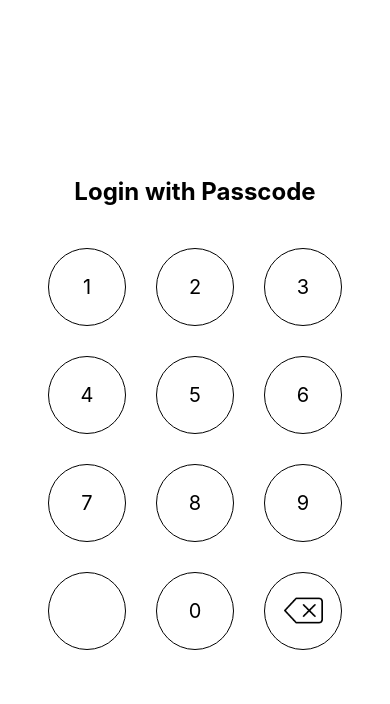
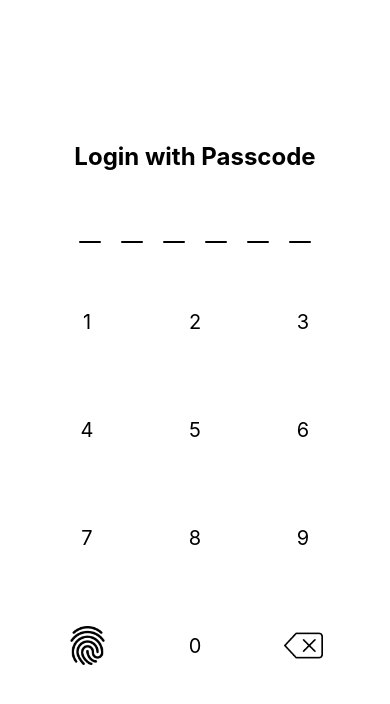
Before and after one commit to RaoSahab14127/GalleryApp, a React Native app: screen / in a window 390 px wide. Shown: the top 704 px of the page. Built offline with nearby package versions, Linux system fonts and the light colour scheme.

Commit message:
lockscreen almost done

```diff
--- a/screen/lockScreen/index.js
+++ b/screen/lockScreen/index.js
@@ -1,12 +1,15 @@
-import React from 'react'
+import React, { useState } from 'react'
 import {View, Text, StyleSheet, ScrollView, Dimensions, FlatList,Touchable, TouchableOpacity, Image} from 'react-native'
 
 const {width , height} = Dimensions.get('window')
  const dialPadSize = width*.2
  const dialPadSizeh = height*.2
-const dialPad = [1,2,3,4,5,6,7,8,9,"",0,'del']
+const dialPad = [1,2,3,4,5,6,7,8,9,"ss" ,0,'del']
 const pinLength = 6;
 function LockScreen() {
+    const [pincode, setPincode] = useState([])
+
+    // dailpad
     const DialPad = ()=>{
         return (
             <View style={{height: 420 }}>
@@ -20,18 +23,27 @@ function LockScreen() {
                 renderItem={
                     ({item})=>{
                         return(
+
+                                // (item ==='del'|| item ==="ss") ? <View style={{
+                                //     width: dialPadSize,
+                                //     height: dialPadSize,
+
+                                //     alignItems: "center",
+
+                                //     justifyContent:'center'}}></View>:
                             <TouchableOpacity onPress={()=>(alert(item))} disabled={item === ""}>
                                 <View style={{
                                     width: dialPadSize,
                                     height: dialPadSize,
-                                    borderRadius: dialPadSize/2,
-                                    borderWidth:1,
+
+
                                     alignItems: "center",
 
                                     justifyContent:'center'
                                 }}>
                                 {item === 'del'? <Image  style={{width: dialPadSize/2,
-                                    height: dialPadSize/2}} source={require('../../assets/delete.png')} />: <Text style={{
+                                    height: dialPadSize/2}} source={require('../../assets/delete.png')} />:item === 'ss'? <Image  style={{width: dialPadSize/2,
+                                        height: dialPadSize/2}} source={require('../../assets/fingerprint.png')} />: <Text style={{
                                         fontSize: 20,
                                         color: 'black'
                                     }}>{item}</Text>}
@@ -58,14 +70,34 @@ function LockScreen() {
             textAlign: "center",
             color: "black"
     }}>Login with Passcode</Text>
+    <View style={{
+        flexDirection: 'row',
+        gap:20,
+        marginBottom:40,
+        height:30,
+        alignItems: 'flex-end'
+    }}>
+        {
+            [...Array(pinLength).keys()].map((index)=>{
+                const isSelected = !!pincode[index]
+                return(
+                    <View
+                    key={index}
+                    style={{
+                        width: 22,
+                        height: isSelected?22:2,
+                        borderRadius:22,
+                        backgroundColor: 'black'
+                    }}
+                    />
+                )
+            }
+            )
+        }
+    </View>
         <DialPad/>
     </View>
   )
 }
 
 export default LockScreen
-
-const styles = StyleSheet.create({
-
-
-})
```
Also changed, not shown: assets/fingerprint.png (added).
